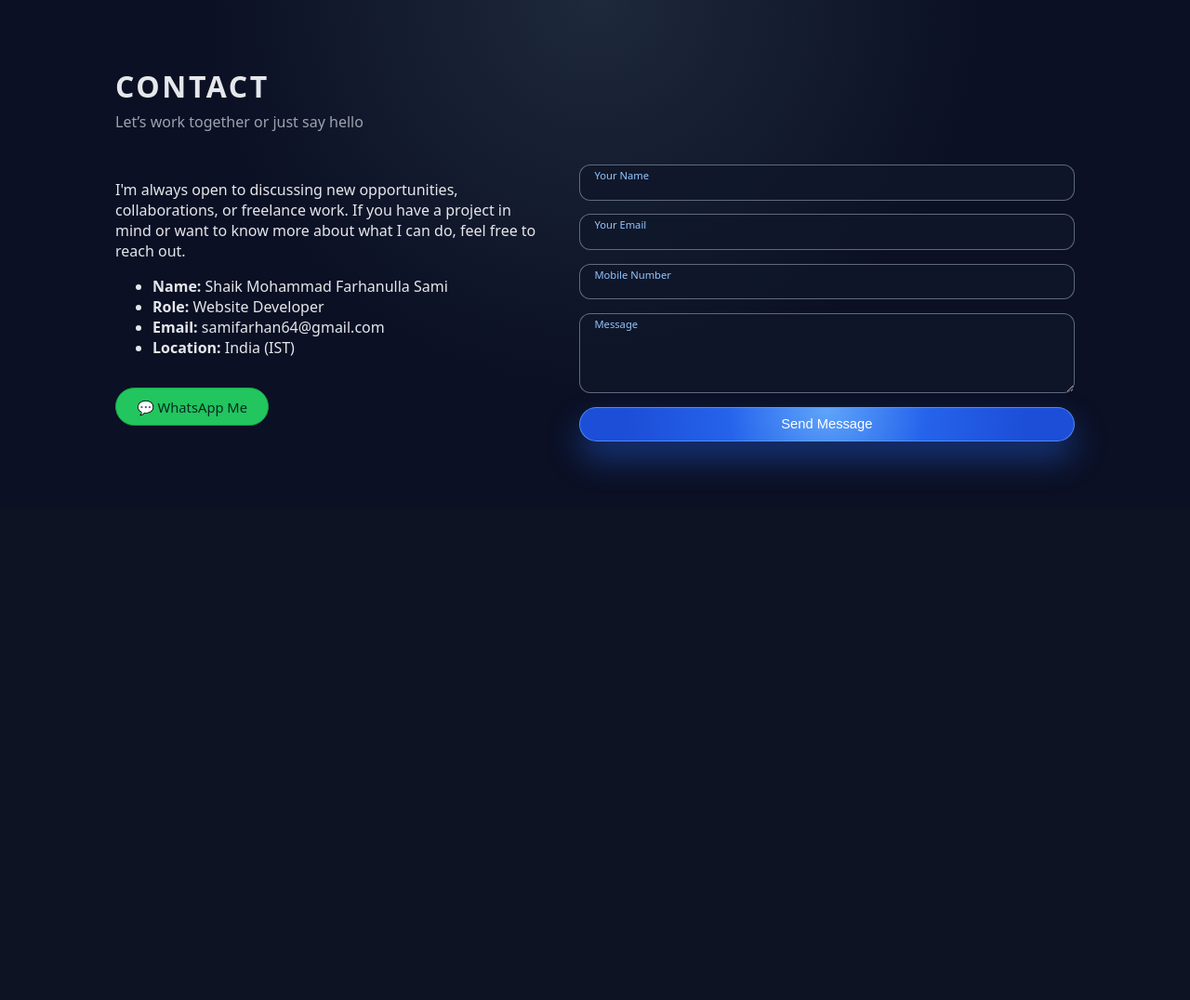
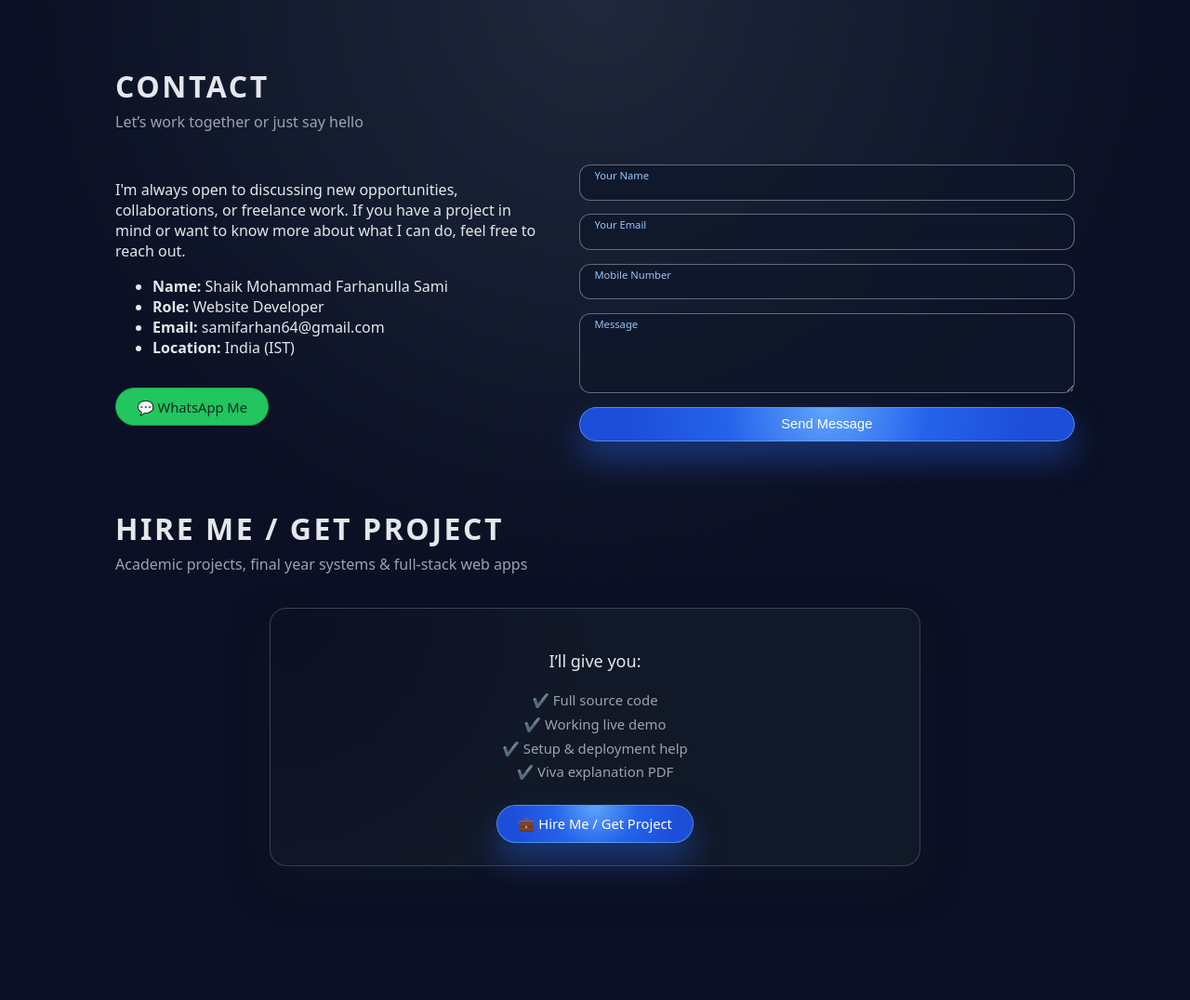
Before and after one commit to Samifarhan52/sfarhan-portfolio, a Flask app: page / in a window 1280 px wide. Shown: the part 2298-3374 px from the top of the page at 93% size. Before the commit the page ends 2809 px from the top, so only its background shows below. Run offline with Flask 3, Linux system fonts and the light colour scheme.

Commit message:
Update index.html

```diff
--- a/templates/index.html
+++ b/templates/index.html
@@ -252,5 +252,35 @@
       </form>
     </div>
   </div>
+  <section class="section fade-in" id="hire">
+  <div class="container">
+    <h2 class="section-title">Hire Me / Get Project</h2>
+    <p class="section-subtitle">
+      Academic projects, final year systems & full-stack web apps
+    </p>
+
+    <div class="card" style="max-width:700px;margin:auto;text-align:center;">
+      <p style="font-size:18px;line-height:1.6;">
+        I’ll give you:
+      </p>
+      <ul style="list-style:none;padding:0;font-size:16px;">
+        <li>✔️ Full source code</li>
+        <li>✔️ Working live demo</li>
+        <li>✔️ Setup & deployment help</li>
+        <li>✔️ Viva explanation PDF</li>
+      </ul>
+
+      <a
+        href="https://wa.me/917676808068"
+        target="_blank"
+        class="btn primary"
+        style="margin-top:20px;display:inline-block;"
+      >
+        💼 Hire Me / Get Project
+      </a>
+    </div>
+  </div>
+</section>
+
 </section>
 {% endblock %}
```
